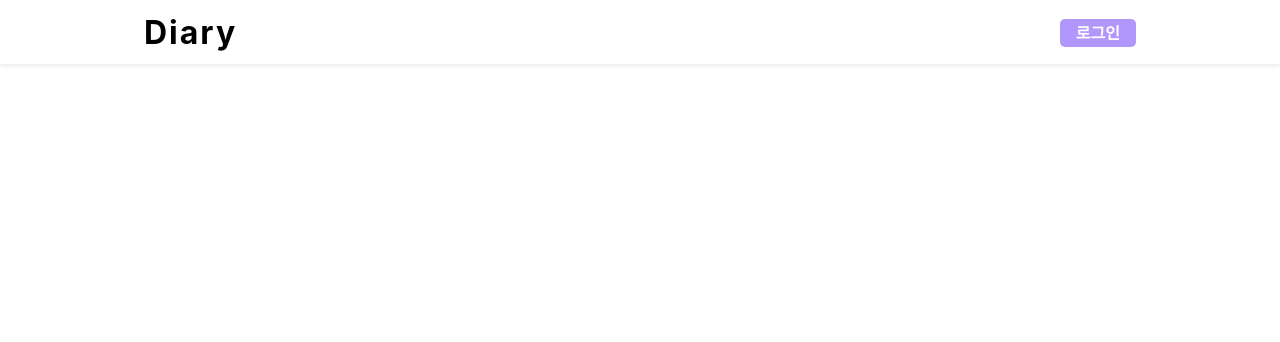
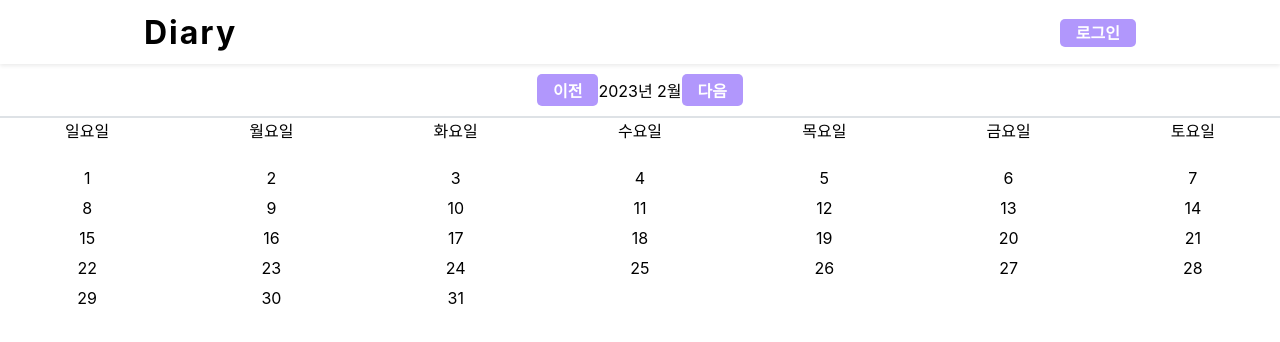
Before and after one commit to mxnxa/diary, a React (Create React App) app: page / in a window 1280 px wide. Shown: the top 342 px of the page. Built offline with nearby package versions, Linux system fonts and the light colour scheme.

Commit message:
캘린더 작업

```diff
--- /dev/null
+++ b/src/components/calendar/CalendarView.js
@@ -0,0 +1,70 @@
+import React from "react";
+import styled from "styled-components";
+import palette from "../../lib/styles/palette";
+import Button from "../common/Button";
+
+const CalendarViewBlock = styled.div`
+  flex: 2;
+`;
+
+const CalendarHead = styled.div`
+  display: flex;
+  justify-content: center;
+  align-items: center;
+  border-bottom: 2px solid ${palette.gray[3]};
+  padding: 10px 0;
+`;
+
+const CalendarBody = styled.div`
+  display: grid;
+  grid-template-columns: repeat(7, 1fr);
+  grid-template-rows: 40px repeat(6, 1fr);
+  gap: 10px;
+`;
+
+const CalendarDay = styled.div`
+  text-align: center;
+`;
+const CalendarDate = styled.p`
+  text-align: center;
+`;
+
+const render = () => {
+  let result = [];
+
+  for (let i = 1; i < 32; i++) {
+    result.push(<CalendarDate>{i}</CalendarDate>);
+  }
+
+  return result;
+};
+
+const daylist = [
+  "일요일",
+  "월요일",
+  "화요일",
+  "수요일",
+  "목요일",
+  "금요일",
+  "토요일",
+];
+
+function CalendarView() {
+  return (
+    <CalendarViewBlock>
+      <CalendarHead>
+        <Button violet>이전</Button>
+        <p>2023년 2월</p>
+        <Button violet>다음</Button>
+      </CalendarHead>
+      <CalendarBody>
+        {daylist.map((day) => (
+          <CalendarDay>{day}</CalendarDay>
+        ))}
+        {render()}
+      </CalendarBody>
+    </CalendarViewBlock>
+  );
+}
+
+export default CalendarView;
--- a/src/components/common/Header.js
+++ b/src/components/common/Header.js
@@ -6,7 +6,7 @@ import Button from "./Button";
 import Responsive from "./Responsive";
 
 const HeaderBlock = styled.div`
-  position: fixed;
+  /* position: fixed; */
   width: 100%;
   background: #fff;
   box-shadow: 0 2px 4px rgba(0, 0, 0, 0.08);
--- a/src/pages/CalendarPage.js
+++ b/src/pages/CalendarPage.js
@@ -1,10 +1,12 @@
 import React from "react";
+import CalendarView from "../components/calendar/CalendarView";
 import Header from "../components/common/Header";
 
 function CalendarPage() {
   return (
     <>
       <Header />
+      <CalendarView />
     </>
   );
 }
```
